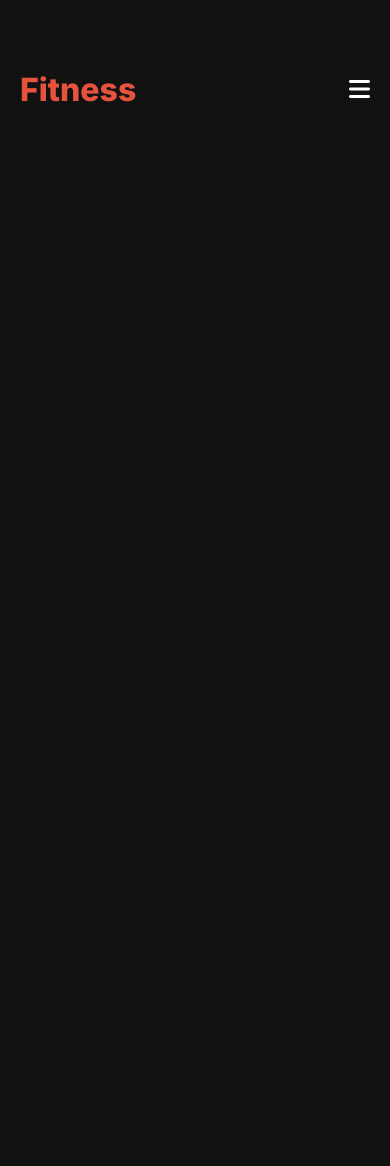
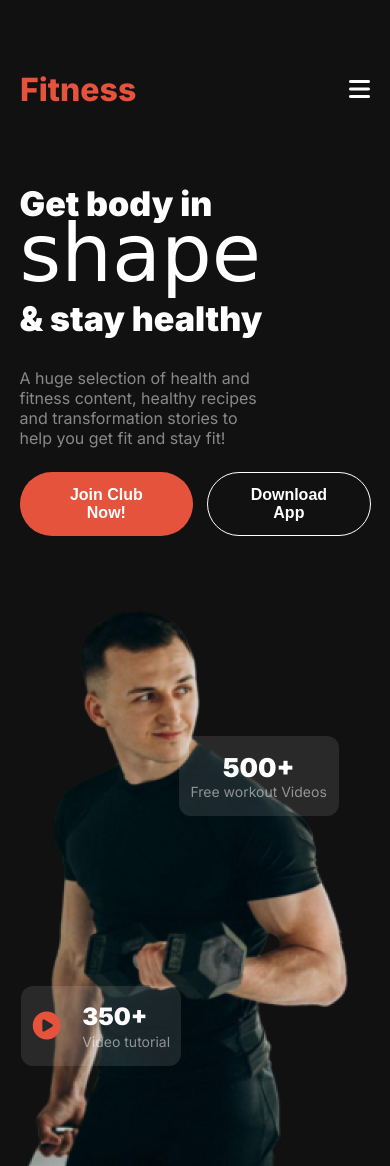
Before and after one commit to Rahamat725/Fitness, a plain HTML site: page index.html in a window 390 px wide. Before the commit the page ends 844 px from the top, so only its background shows below. Drawn offline with Linux system fonts and the light colour scheme; a web font is replaced by a local one.

Commit message:
banner section added

```diff
--- a/index.html
+++ b/index.html
@@ -21,7 +21,36 @@
            <div class="menu-bars"><i class="fa-solid fa-bars"></i></div>
         </nav>
     </header>
-    <main></main>
+    <main>
+        <!-- Banner Section Starts -->
+
+        <section class="banner-content">
+            <div class="banner-text-content">
+                <h2 class="banner-title">Get body in <span id="banner-inner-text">shape </span> & stay healthy</h2>
+                <p class="banner-description">A huge selection of health and fitness content, healthy recipes and transformation stories to help you get fit and stay fit!</p>
+                <div class="banner-btn-content">
+                    <button class="primary-btn">Join Club Now!</button>
+                    <button class="btn-download">Download App</button>
+                </div>
+            </div>
+            <div class="banner-img-content">
+                <img src="./images/Images 2.png" alt="">
+                <div class="workout-videos">
+                    <span class="banner-img-box-1">500+</span>
+                    <span class="banner-img-box-2">Free workout Videos</span>
+                </div>
+
+                <div class="workout-videos-2">
+                    <span class="play-btn"><i class="fa-solid fa-circle-play"></i></span>
+                    <div>
+                        <span class="banner-img-box-3">350+</span>
+                    <span class="banner-img-box-2">Video tutorial</span>
+                    </div>
+                </div>
+            </div>
+        </section>
+          <!-- Banner Section Ends -->
+    </main>
     <footer></footer>
 </body>
 </html>
--- a/style/responsive.css
+++ b/style/responsive.css
@@ -1,8 +1,121 @@
 @media screen and (max-width:576px) {
+
     .nav-items{
         display: none;
     }
     .menu-bars{
         display: block;
     }
+
+    .banner-content{
+        flex-direction: column;
+        /* align-items: flex-start; */
+        gap: 50px;
+    }
+
+    .banner-text-content{
+        width: 90%;
+        margin: auto;
+    }
+
+    .banner-title{
+        width: 70%;
+        font-size: 34px;
+        line-height: 50px;
+    }
+    .banner-description{
+        width: 70%;
+    }
+
+    #banner-inner-text{
+        font-family: "Fleur De Leah", cursive;
+        font-weight: 400;
+        font-size: 80px;
+    }
+    .banner-btn-content{
+        display: flex;
+        justify-content: space-between;
+    }
+    .btn-download, .btn-primary{
+        padding: 12px 32px;
+    }
+
+
+    .banner-img-content{
+        justify-content: center;
+    }
+    .workout-videos-2{
+       bottom: 100px;
+       left: -80px;
+    }
 }
+
+/* Responsive for Tab */
+
+@media screen and (min-width:577px) and (max-width:768px) {
+
+    .banner-content{
+        flex-direction: column;
+        /* align-items: flex-start; */
+        gap: 50px;
+    }
+
+    .banner-text-content{
+        width: 65%;
+        margin: auto;
+    }
+
+    .banner-title{
+        width: 90%;
+
+        font-size: 70px;
+        line-height: 80px;
+    }
+    .banner-description{
+        width: 100%;
+    }
+
+    #banner-inner-text{
+        font-family: "Fleur De Leah", cursive;
+        font-weight: 400;
+        font-size: 80px;
+    }
+    .banner-btn-content{
+        display: flex;
+        justify-content: flex-start;
+    }
+    .btn-download, .btn-primary{
+        padding: 12px 32px;
+    }
+
+
+    .banner-img-content{
+        justify-content: center;
+    }
+    .workout-videos-2{
+       bottom: 100px;
+       left: -80px;
+    }
+}
+
+/* This Responsive for 769px to 1168px */
+
+@media screen and (min-width:769px) and (max-width:1168px) {
+
+    .banner-btn-content{
+        display: flex;
+        justify-content: flex-start;
+    }
+    .banner-img-content{
+    justify-content: center;
+}
+ .workout-videos{
+        right:50px;
+    }
+
+    .workout-videos-2{
+        bottom: 100px;
+        left: 50px;
+     }
+
+}
--- a/style/style.css
+++ b/style/style.css
@@ -1,4 +1,6 @@
-@import url('https://fonts.googleapis.com/css2?family=Inter:ital,opsz,wght@0,14..32,100..900;1,14..32,100..900&display=swap');
+
+@import url('https://fonts.googleapis.com/css2?family=Fleur+De+Leah&family=Inter:ital,opsz,wght@0,14..32,100..900;1,14..32,100..900&display=swap');
+/* @import url('https://fonts.googleapis.com/css2?family=Inter:ital,opsz,wght@0,14..32,100..900;1,14..32,100..900&display=swap'); */
 
 :root{
     --primaryColor:rgb(230, 83, 60);
@@ -16,6 +18,17 @@ body{
     font-family: "Inter", sans-serif;
     max-width: 1440px;
     margin: 0 auto;
+}
+
+/* common Shared style */
+.primary-btn{
+    padding: 14px 36px;
+    background-color: var(--primaryColor);
+    border-radius: 37px;
+    font-size: 16px;
+    font-weight: 600;
+    color: var(--largeText);
+    border: none;
 }
 
 /* Header Section Style */
@@ -59,3 +72,115 @@ header{
     font-size: 24px;
     display: none;
 }
+
+main{
+    max-width: 1169px;
+    margin: auto;
+}
+/* Banner Section Starts here */
+.banner-content{
+      display: flex;
+      justify-content: space-between;
+      align-items: center;
+      margin-top: 50px;
+      /* border: 1px solid sandybrown; */
+}
+.banner-text-content{
+    width: 45%;
+    margin: auto;
+    /* border: 1px solid green; */
+    display: flex;
+    flex-direction: column;
+    gap: 24px;
+}
+.banner-title{
+    font-size: 70px;
+    font-weight: 900;
+    color: var(--largeText);
+    line-height: 80px;
+}
+
+#banner-inner-text{
+    font-family: "Fleur De Leah", cursive;
+    font-weight: 400;
+    font-size: 100px;
+}
+.banner-description{
+    font-size: 16px;
+    font-weight: 400;
+    color: var(--smallText);
+}
+
+.btn-download{
+    background: rgb(17, 17, 17);
+    padding: 14px 36px;
+    border-radius: 37px;
+    font-size: 16px;
+    font-weight: 600;
+    color: var(--largeText);
+    border: 1px solid rgb(255, 255, 255);
+    margin-left: 14px;
+}
+.banner-img-content{
+    width: 48%;
+    display: flex;
+    justify-content: end;
+    /* border: 1px solid tomato; */
+    position: relative;
+}
+.banner-img-content img{
+    object-fit: cover;
+}
+.workout-videos{
+    width: 160px;
+    height: 80px;
+    background: rgba(255, 255, 255, 0.1);
+    display:flex;
+    flex-direction: column;
+    justify-content: center;
+    align-items: center;
+    border-radius: 12px;
+    position: absolute;
+    top:150px;
+    right: -50px;
+
+}
+
+.workout-videos-2{
+    width: 160px;
+    height: 80px;
+    background: rgba(255, 255, 255, 0.1);
+    display:flex;
+    /* flex-direction: column; */
+    justify-content: space-evenly;
+    align-items: center;
+    border-radius: 12px;
+    position: absolute;
+    left:150px;
+    bottom: 100px;
+
+}
+.banner-img-box-1{
+    color: var(--largeText);
+    font-size: 26px;
+    font-weight: 900;
+
+}
+.banner-img-box-3{
+    color: var(--largeText);
+    font-size: 24px;
+    font-weight: 900;
+    display: block;
+
+}
+.banner-img-box-2{
+    font-size: 14px;
+    font-weight: 400;
+    color: var(--smallText);
+
+}
+.play-btn{
+    font-size: 28px;
+    color: var(--primaryColor);
+    margin-right: 10px;
+}
```
